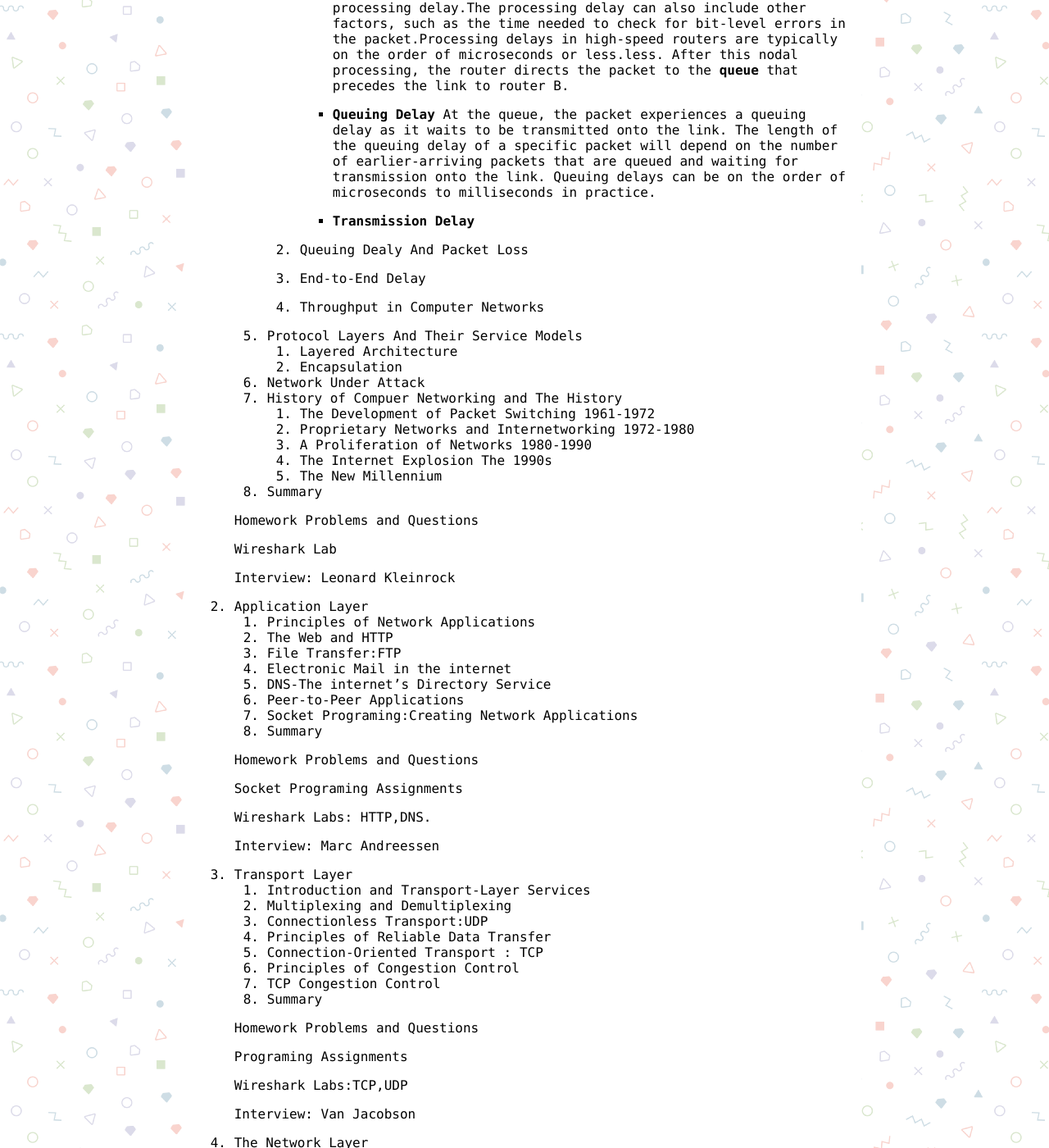
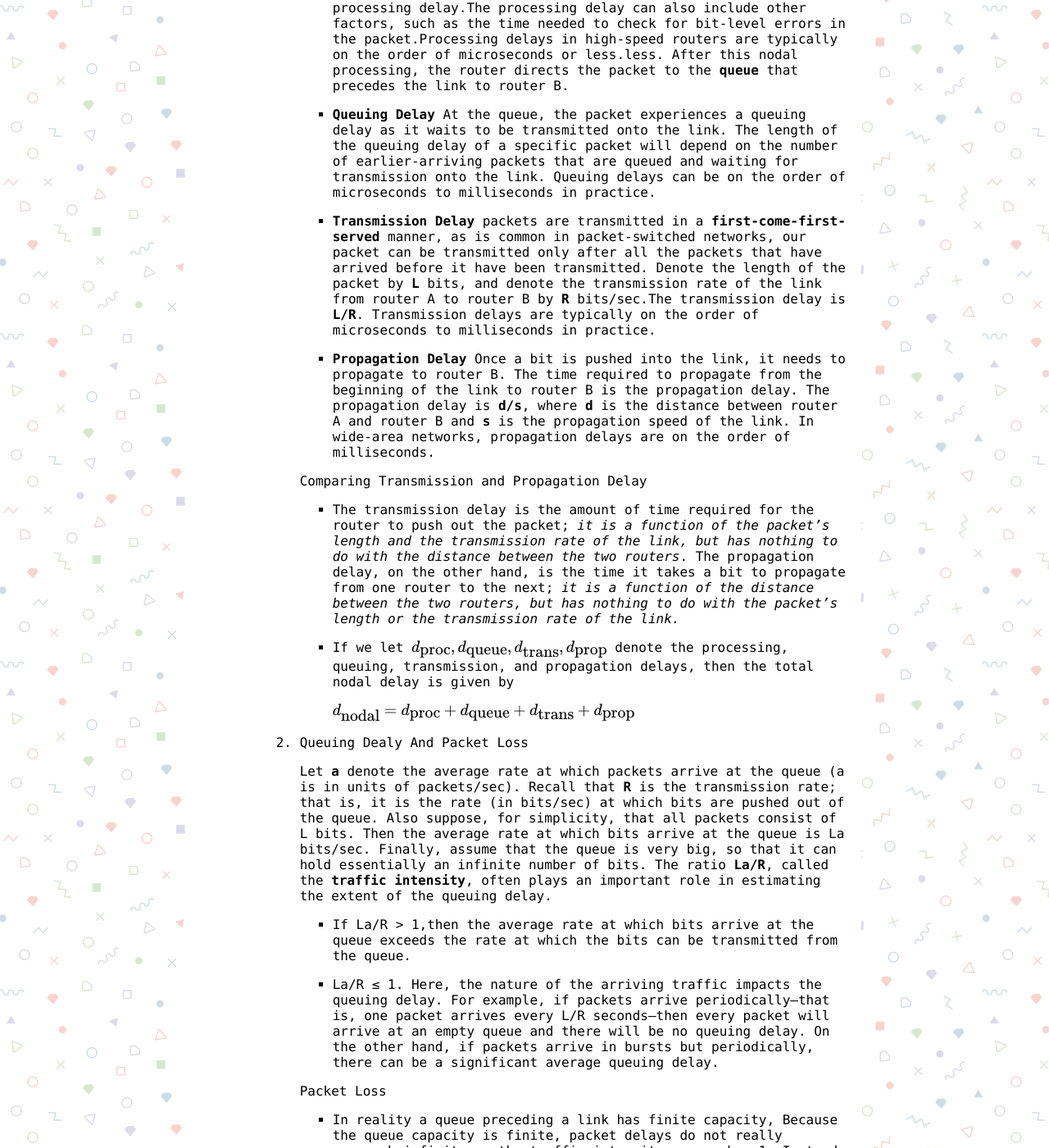
Before and after one commit to MannixSuo/docs, a Jekyll site: the page built from _posts/2019-10-8-Computer Networking.md, in a window 1280 px wide and 1400 px high, scrolled down 3482 px. Shown: the whole window at 82% size. Built offline with Jekyll 4.4.1, drawn with Linux system fonts in a browser that asks for light colours; formulas are drawn with MathJax 3; some of the changed text lies outside the part shown.

Commit message:
Update 2019-10-8-Computer Networking.md

```diff
--- a/_posts/2019-10-8-Computer Networking.md
+++ b/_posts/2019-10-8-Computer Networking.md
@@ -77,13 +77,33 @@ use_math: true
 
             * **Queuing Delay** At the queue, the packet experiences a queuing delay as it waits to be transmitted onto the link. The length of the queuing delay of a specific packet will depend on the number of earlier-arriving packets that are queued and waiting for transmission onto the link. Queuing delays can be on the order of microseconds to milliseconds in practice.
 
-            * **Transmission Delay**
+            * **Transmission Delay** packets are transmitted in a **first-come-first-served** manner, as is common in packet-switched networks, our packet can be transmitted only after all the packets that have arrived before it have been transmitted. Denote the length of the packet by **L** bits, and denote the transmission rate of the link from router A to router B by **R** bits/sec.The transmission delay is **L/R**. Transmission delays are typically on the order of microseconds to milliseconds in practice.
+
+            * **Propagation Delay** Once a bit is pushed into the link, it needs to propagate to router B. The time required to propagate from the beginning of the link to router B is the propagation delay. The propagation delay is **d/s**, where **d** is the distance between router A and router B and **s** is the propagation speed of the link. In wide-area networks, propagation delays are on the order of milliseconds.
+
+            Comparing Transmission and Propagation Delay
+
+            * The transmission delay is the amount of time required for the router to push out the packet; *it is a function of the packet’s length and the transmission rate of the link, but has nothing to do with the distance between the two routers*. The propagation delay, on the other hand, is the time it takes a bit to propagate from one router to the next; *it is a function of the distance between the two routers, but has nothing to do with the packet’s length or the transmission rate of the link.*
+            * If we let $d_\mbox{proc}, d_\mbox{queue}, d_\mbox{trans}, d_\mbox{prop}$ denote the processing, queuing, transmission, and propagation delays, then the total nodal delay is given by
+
+                $d_\mbox{nodal} = d_\mbox{proc} + d_\mbox{queue} + d_\mbox{trans} + d_\mbox{prop}$
 
         2. Queuing Dealy And Packet Loss
+
+            Let **a** denote the average rate at which packets arrive at the queue (a is in units of packets/sec). Recall that **R** is the transmission rate; that is, it is the rate (in bits/sec) at which bits are pushed out of the queue. Also suppose, for simplicity, that all packets consist of L bits. Then the average rate at which bits arrive at the queue is La bits/sec. Finally, assume that the queue is very big, so that it can hold essentially an infinite number of bits. The ratio **La/R**, called the **traffic intensity**, often plays an important role in estimating the extent of the queuing delay.
+
+            * If La/R > 1,then the average rate at which bits arrive at the queue exceeds the rate at which the bits can be transmitted from the queue.
+
+            * La/R ≤ 1. Here, the nature of the arriving traffic impacts the queuing delay. For example, if packets arrive periodically—that is, one packet arrives every L/R seconds—then every packet will arrive at an empty queue and there will be no queuing delay. On the other hand, if packets arrive in bursts but periodically, there can be a significant average queuing delay.
+
+            Packet Loss
+
+            * In reality a queue preceding a link has finite capacity, Because the queue capacity is finite, packet delays do not really approach infinity as the traffic intensity approaches 1. Instead, a packet can arrive to find a full queue. With no place to store such a packet, a router will drop that packet; that is, the packet will be lost. a lost packet may be *retransmitted* on an end-to-end basis in order to ensure that all data are eventually transferred from source to destination
 
         3. End-to-End Delay
 
         4. Throughput in Computer Networks
+
     5. Protocol Layers And Their Service Models
         1. Layered Architecture
         2. Encapsulation
```
